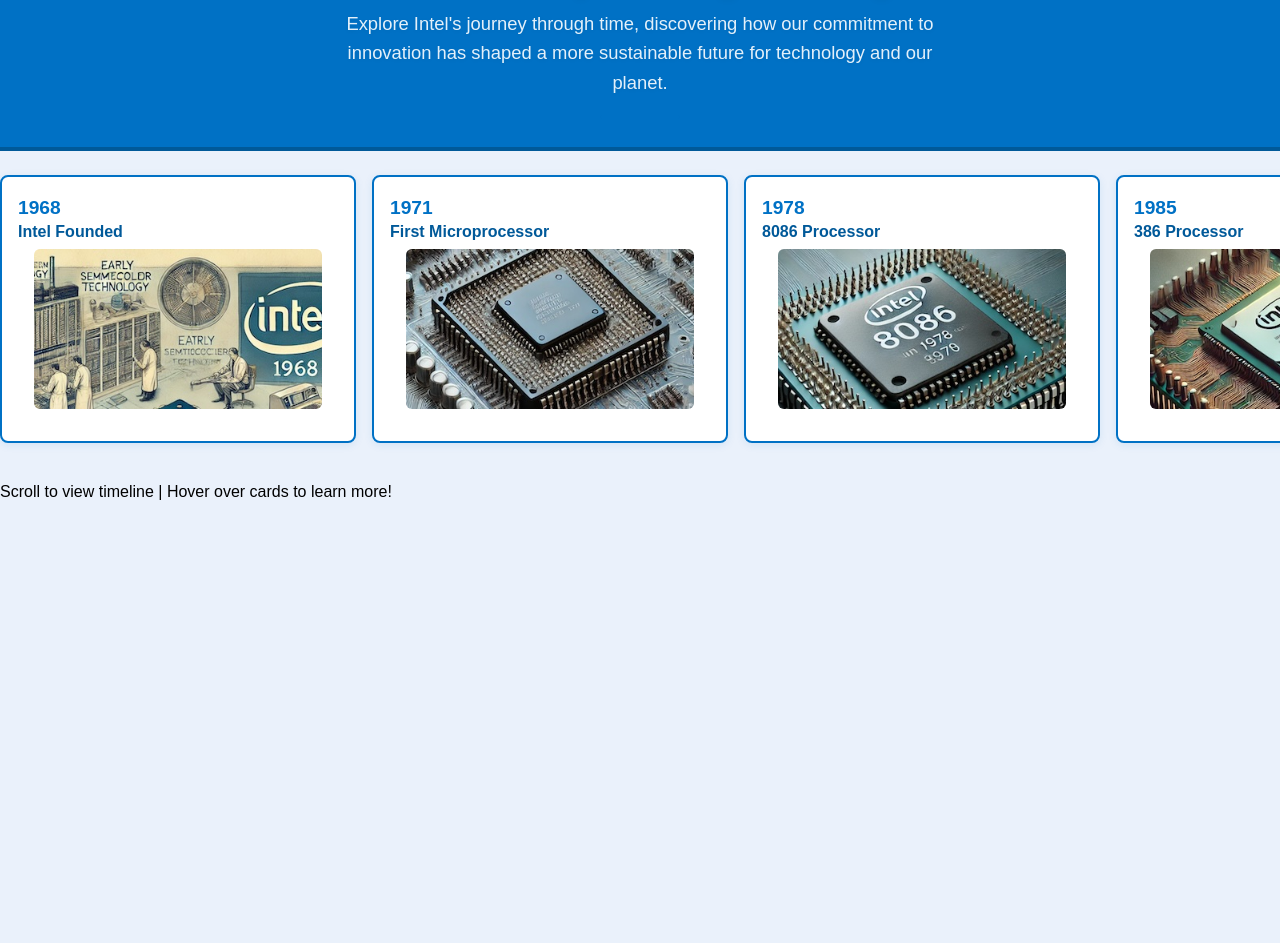
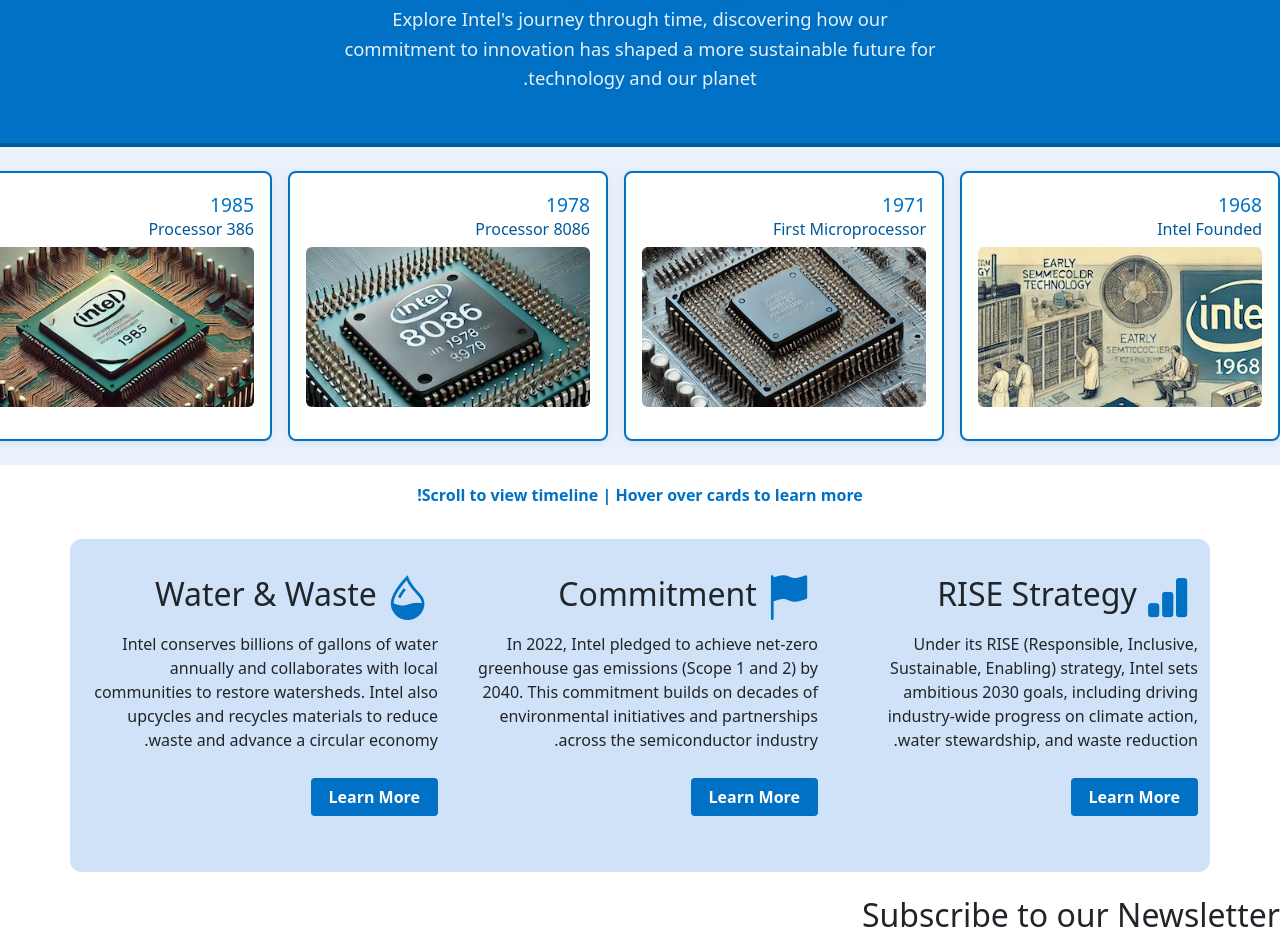
Before and after one commit to Ricard0ugh/03-Project-Intel-Localization, a plain HTML site: page index.html in a window 1280 px wide. Shown: the part 165-1108 px from the top of the page. Before the commit the page ends 800 px from the top, so only its background shows below. Drawn offline with nearby package versions, Linux system fonts and the light colour scheme.

Commit message:
Add RTL support and enhance timeline section with new 3-column layout

```diff
--- a/index.html
+++ b/index.html
@@ -1,10 +1,14 @@
 <!DOCTYPE html>
-<html lang="en">
+<html lang="en" dir="rtl">
 <head>
   <meta charset="UTF-8" />
   <meta name="viewport" content="width=device-width, initial-scale=1.0" />
   <title>Intel: Sustainability Through the Ages</title>
   <link rel="stylesheet" href="style.css" />
+  <!-- Use Bootstrap RTL CSS for right-to-left support -->
+  <link rel="stylesheet" href="https://cdn.jsdelivr.net/npm/bootstrap@5.3.3/dist/css/bootstrap.rtl.min.css" />
+  <!-- Add Bootstrap Icons CDN -->
+  <link rel="stylesheet" href="https://cdn.jsdelivr.net/npm/bootstrap-icons@1.11.3/font/bootstrap-icons.css" />
 </head>
 <body>
 
@@ -33,13 +37,13 @@
     <!-- First card with overlay and image -->
     <div class="timeline-card">
       <!-- Year at the top -->
-      <h2>1968</h2>
+      <h2 dir="rtl">1968</h2>
       <!-- Heading below year -->
-      <h3>Intel Founded</h3>
+      <h3 dir="rtl">Intel Founded</h3>
       <!-- Image below heading -->
       <img src="img/1.jpg" alt="Intel founders 1968" class="timeline-card-img" />
       <!-- Overlay with text, hidden by default, shown on hover -->
-      <div class="timeline-card-overlay">
+      <div class="timeline-card-overlay" dir="rtl">
         <p>
           Robert Noyce and Gordon Moore rename the newly formed company
           NM Electronics to Intel Corporation, laying the foundation for
@@ -50,10 +54,10 @@
 
     <!-- Second card with overlay and image -->
     <div class="timeline-card">
-      <h2>1971</h2>
-      <h3>First Microprocessor</h3>
+      <h2 dir="rtl">1971</h2>
+      <h3 dir="rtl">First Microprocessor</h3>
       <img src="img/2.jpg" alt="Intel 4004 Microprocessor 1971" class="timeline-card-img" />
-      <div class="timeline-card-overlay">
+      <div class="timeline-card-overlay" dir="rtl">
         <p>
           Intel debuts the 4004, the world's first commercial microprocessor,
           igniting the microprocessor revolution and propelling the future
@@ -64,10 +68,10 @@
 
     <!-- Third card with overlay and image -->
     <div class="timeline-card">
-      <h2>1978</h2>
-      <h3>8086 Processor</h3>
+      <h2 dir="rtl">1978</h2>
+      <h3 dir="rtl">8086 Processor</h3>
       <img src="img/3.jpg" alt="Intel 8086 Processor 1978" class="timeline-card-img" />
-      <div class="timeline-card-overlay">
+      <div class="timeline-card-overlay" dir="rtl">
         <p>
           Launch of the 8086 processor, establishing the x86 architecture
           that drives countless PCs and servers in the modern era.
@@ -77,10 +81,10 @@
 
     <!-- Fourth card with overlay and image -->
     <div class="timeline-card">
-      <h2>1985</h2>
-      <h3>386 Processor</h3>
+      <h2 dir="rtl">1985</h2>
+      <h3 dir="rtl">386 Processor</h3>
       <img src="img/4.jpg" alt="Intel 386 Processor 1985" class="timeline-card-img" />
-      <div class="timeline-card-overlay">
+      <div class="timeline-card-overlay" dir="rtl">
         <p>
           Intel introduces the 386 processor with 32-bit architecture,
           ushering in a new era of performance and multitasking for
@@ -91,10 +95,10 @@
 
     <!-- Fifth card with overlay and image from Unsplash -->
     <div class="timeline-card">
-      <h2>2006</h2>
-      <h3>Peak GHG Emissions</h3>
+      <h2 dir="rtl">2006</h2>
+      <h3 dir="rtl">Peak GHG Emissions</h3>
       <img src="https://plus.unsplash.com/premium_photo-1716378363330-836e0658f486?q=80&w=1074&auto=format&fit=crop&ixlib=rb-4.1.0&ixid=M3wxMjA3fDB8MHxwaG90by1wYWdlfHx8fGVufDB8fHx8fA%3D%3D" alt="Intel Sustainability 2006" class="timeline-card-img" />
-      <div class="timeline-card-overlay">
+      <div class="timeline-card-overlay" dir="rtl">
         <p>
           This year marks Intel's highest annual greenhouse gas emissions
           for operations. Over subsequent years, Intel invests heavily in
@@ -106,10 +110,10 @@
 
     <!-- Sixth card with overlay and image from Unsplash -->
     <div class="timeline-card">
-      <h2>2020</h2>
-      <h3>RISE Strategy</h3>
+      <h2 dir="rtl">2020</h2>
+      <h3 dir="rtl">RISE Strategy</h3>
       <img src="https://images.unsplash.com/photo-1649006708938-cf885c646df6?q=80&w=1161&auto=format&fit=crop&ixlib=rb-4.1.0&ixid=M3wxMjA3fDB8MHxwaG90by1wYWdlfHx8fGVufDB8fHx8fA%3D%3D" alt="Intel RISE Strategy 2020" class="timeline-card-img" />
-      <div class="timeline-card-overlay">
+      <div class="timeline-card-overlay" dir="rtl">
         <p>
           Intel launches its RISE (Responsible, Inclusive, Sustainable,
           Enabling) strategy and 2030 goals, aiming to drive industry-wide
@@ -120,10 +124,10 @@
 
     <!-- Seventh card with overlay and image from Unsplash -->
     <div class="timeline-card">
-      <h2>2022</h2>
-      <h3>Net-Zero By 2040</h3>
+      <h2 dir="rtl">2022</h2>
+      <h3 dir="rtl">Net-Zero By 2040</h3>
       <img src="https://images.unsplash.com/photo-1667250572719-d2f419e3da50?q=80&w=1074&auto=format&fit=crop&ixlib=rb-4.1.0&ixid=M3wxMjA3fDB8MHxwaG90by1wYWdlfHx8fGVufDB8fHx8fA%3D%3D" alt="Intel Net-Zero 2040" class="timeline-card-img" />
-      <div class="timeline-card-overlay">
+      <div class="timeline-card-overlay" dir="rtl">
         <p>
           Intel announces its commitment to achieve net-zero greenhouse
           gas emissions (Scope 1 and 2) across its global operations
@@ -134,10 +138,10 @@
 
     <!-- Eighth card with overlay and image from Unsplash -->
     <div class="timeline-card">
-      <h2>2023</h2>
-      <h3>Renewable Electricity</h3>
+      <h2 dir="rtl">2023</h2>
+      <h3 dir="rtl">Renewable Electricity</h3>
       <img src="https://plus.unsplash.com/premium_photo-1679917152773-588c2a0a9ad7?q=80&w=1032&auto=format&fit=crop&ixlib=rb-4.1.0&ixid=M3wxMjA3fDB8MHxwaG90by1wYWdlfHx8fGVufDB8fHx8fA%3D%3D" alt="Intel Renewable Electricity 2023" class="timeline-card-img" />
-      <div class="timeline-card-overlay">
+      <div class="timeline-card-overlay" dir="rtl">
         <p>
           The company achieves 99% renewable electricity usage worldwide,
           helping to drastically lower carbon emissions and driving progress
@@ -148,10 +152,10 @@
 
     <!-- Ninth card with overlay and image from Unsplash -->
     <div class="timeline-card">
-      <h2>2024</h2>
-      <h3>Sustainability Summit</h3>
+      <h2 dir="rtl">2024</h2>
+      <h3 dir="rtl">Sustainability Summit</h3>
       <img src="https://plus.unsplash.com/premium_photo-1711987229773-3832fca590cd?q=80&w=687&auto=format&fit=crop&ixlib=rb-4.1.0&ixid=M3wxMjA3fDB8MHxwaG90by1wYWdlfHx8fGVufDB8fHx8fA%3D%3D" alt="Intel Sustainability Summit 2024" class="timeline-card-img" />
-      <div class="timeline-card-overlay">
+      <div class="timeline-card-overlay" dir="rtl">
         <p>
           Intel hosts its first Sustainability Summit, uniting suppliers,
           government officials, and industry leaders to collaborate on
@@ -160,6 +164,66 @@
       </div>
     </div>
   </section>
-  <p>Scroll to view timeline | Hover over cards to learn more!</p>
+  <!-- Centered instructions below timeline -->
+  <p class="timeline-instructions">Scroll to view timeline | Hover over cards to learn more!</p>
+
+   <!-- 3-Column Content Section using Bootstrap grid -->
+  <section>
+    <!-- Added 'three-column-section' class for custom background -->
+    <div class="container my-4 three-column-section">
+      <div class="row">
+        <!-- Column 1 -->
+        <div class="col-12 col-md-4 mb-4">
+          <!-- Added icon before heading -->
+          <h2>
+            <i class="bi bi-bar-chart-fill" aria-hidden="true"></i>
+            RISE Strategy
+          </h2>
+          <p>
+            Under its RISE (Responsible, Inclusive, Sustainable, Enabling) strategy,
+            Intel sets ambitious 2030 goals, including driving industry-wide
+            progress on climate action, water stewardship, and waste reduction.
+          </p>
+          <!-- Learn More Button with class -->
+          <a href="#" class="learn-more-link">Learn More</a>
+        </div>
+        <!-- Column 2 -->
+        <div class="col-12 col-md-4 mb-4">
+          <h2>
+            <i class="bi bi-flag-fill" aria-hidden="true"></i>
+            Commitment
+          </h2>
+          <p>
+            In 2022, Intel pledged to achieve net-zero greenhouse gas emissions
+            (Scope 1 and 2) by 2040. This commitment builds on decades of
+            environmental initiatives and partnerships across the semiconductor
+            industry.
+          </p>
+          <a href="#" class="learn-more-link">Learn More</a>
+        </div>
+        <!-- Column 3 -->
+        <div class="col-12 col-md-4 mb-4">
+          <h2>
+            <i class="bi bi-droplet-half" aria-hidden="true"></i>
+            Water &amp; Waste
+          </h2>
+          <p>
+            Intel conserves billions of gallons of water annually and
+            collaborates with local communities to restore watersheds.
+            Intel also upcycles and recycles materials to reduce waste and
+            advance a circular economy.
+          </p>
+          <a href="#" class="learn-more-link">Learn More</a>
+        </div>
+      </div>
+    </div>
+  </section>
+
+  <!-- Subscription Form -->
+  <section>
+    <h2>Subscribe to our Newsletter</h2>
+    <!-- Add form here -->
+  </section>
+
 </body>
 </html>
--- a/style.css
+++ b/style.css
@@ -198,6 +198,42 @@
   transform: scale(1.03);
 }
 
+/* Custom background for the 3-column section to improve readability */
+.three-column-section {
+  background: #d0e2f7; /* Slightly darker blue for contrast */
+  border-radius: 12px;  /* Rounded corners for a softer look */
+  padding: 32px 18px;   /* Add padding inside the section */
+  margin-bottom: 32px;  /* Space below the section */
+}
+
+/* Style for the icons in the column headings */
+.three-column-section h2 i {
+  color: #0071c5;      /* Intel blue for icons */
+  margin-right: 8px;   /* Space between icon and text */
+  font-size: 1.4em;    /* Make icons a bit larger */
+  vertical-align: middle;
+}
+
+/* Style for the "Learn More" links */
+.learn-more-link {
+  display: inline-block;
+  margin-top: 10px;
+  padding: 7px 18px;
+  background-color: #0071c5; /* Intel blue */
+  color: #fff;               /* White text */
+  border-radius: 4px;
+  text-decoration: none;     /* Remove underline */
+  font-weight: bold;
+  transition: background 0.2s;
+}
+
+.learn-more-link:hover,
+.learn-more-link:focus {
+  background-color: #005999; /* Darker blue on hover */
+  color: #fff;
+  text-decoration: none;
+}
+
 /* Responsive design: stack cards vertically on small screens */
 @media (max-width: 1400px) {
   .timeline {
```
